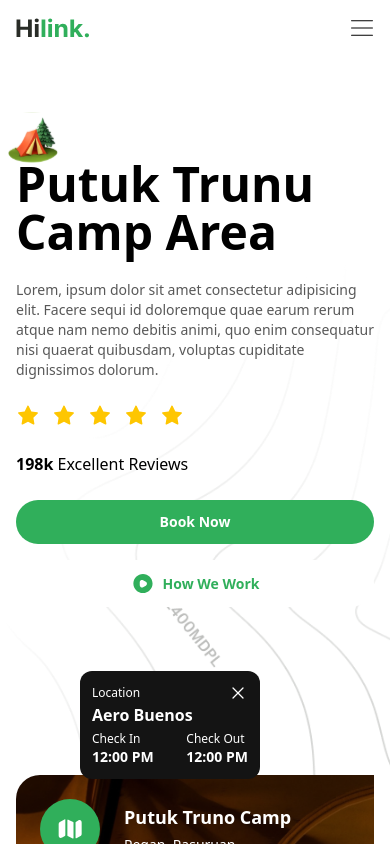
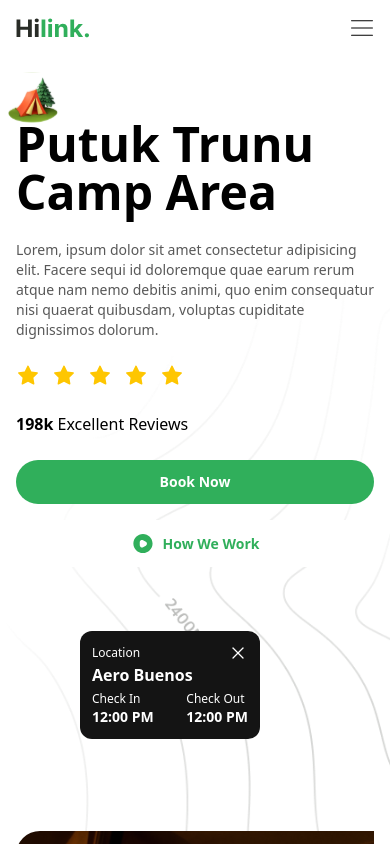
Before and after one commit to RiyadhBenhallou/travel-app, a Next.js app: page / in a window 390 px wide. Shown: the top 844 px of the page. Built offline with nearby package versions, Linux system fonts and the light colour scheme.

Commit message:
Refactor Hero component layout; adjust padding and margin for improved spacing and responsiveness

```diff
--- a/components/hero.tsx
+++ b/components/hero.tsx
@@ -3,7 +3,7 @@ import Button from "./ui/button";
 
 export default function Hero() {
   return (
-    <section className="container mx-auto py-10 pb-32 mt-16 flex flex-col gap-20 lg:flex-row">
+    <section className="container mx-auto lg:py-10 pb-32 mt-16 lg:mt-20 mb-24 lg:mb-20 flex flex-col gap-20 lg:flex-row">
       <div className="hero-map mt-28 lg:mt-0" />
       <div className="relative z-20 flex flex-col lg:w-1/2">
         <Image
```
